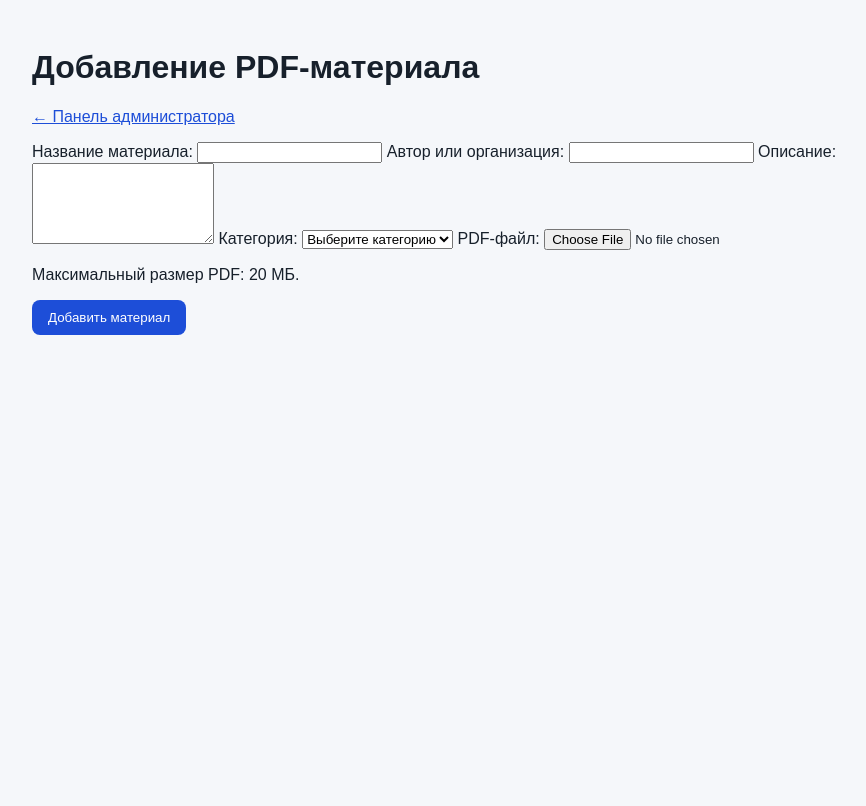
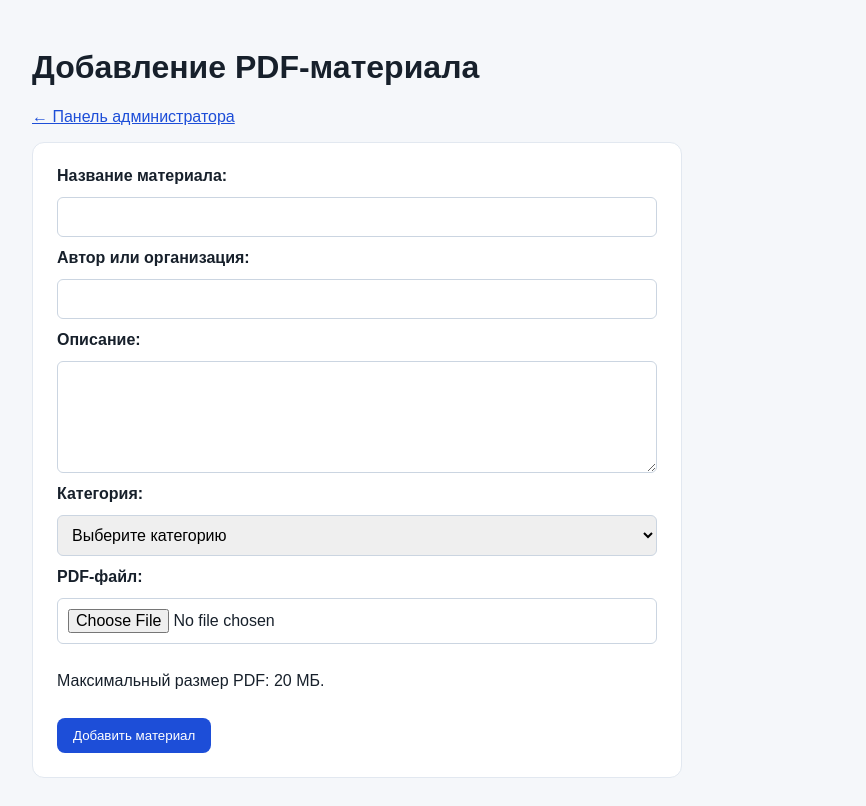
Before and after one commit to andreewwladyslaw-bot/biblioteka-online-projekt, a PHP site: page /admin/add_material.php in a window 1280 px wide. Shown: the whole page, without its empty margins (128-994 px from the left). Before the commit the page ends 335 px from the top, so only its background shows below. Run offline with PHP 8.4, Linux system fonts and the light colour scheme; a user stored in the database is signed in; data comes from the database, SQL or seed files in the repository.

Commit message:
Zmiana dla css 16 padz

```diff
--- a/biblioteka-online projekt/css/style.css
+++ b/biblioteka-online projekt/css/style.css
@@ -162,3 +162,47 @@ button:disabled {
     background: #94a3b8;
     cursor: not-allowed;
 }
+
+/* День 7 — загрузка PDF */
+
+.material-form {
+    display: flex;
+    flex-direction: column;
+    gap: 12px;
+    max-width: 600px;
+    padding: 24px;
+    background: white;
+    border: 1px solid #e2e8f0;
+    border-radius: 12px;
+}
+
+.material-form label {
+    font-weight: bold;
+}
+
+.material-form input,
+.material-form textarea,
+.material-form select {
+    padding: 10px;
+    border: 1px solid #cbd5e1;
+    border-radius: 6px;
+    font: inherit;
+}
+
+.material-form button {
+    align-self: flex-start;
+}
+
+.success {
+    color: #166534;
+    background: #dcfce7;
+    padding: 12px;
+    border-radius: 8px;
+}
+
+.error {
+    color: #991b1b;
+    background: #fee2e2;
+    padding: 12px;
+    border-radius: 8px;
+}
```
